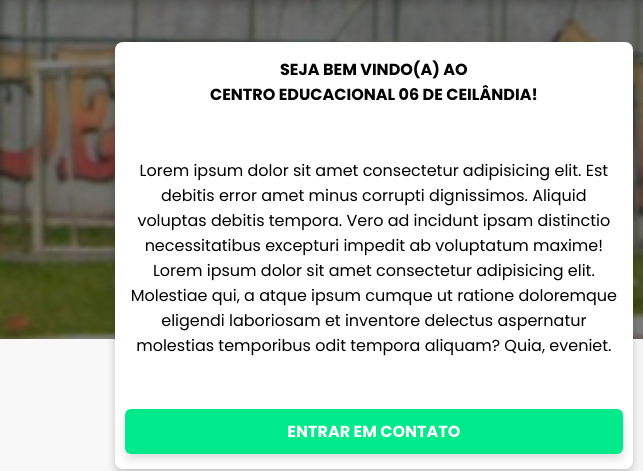
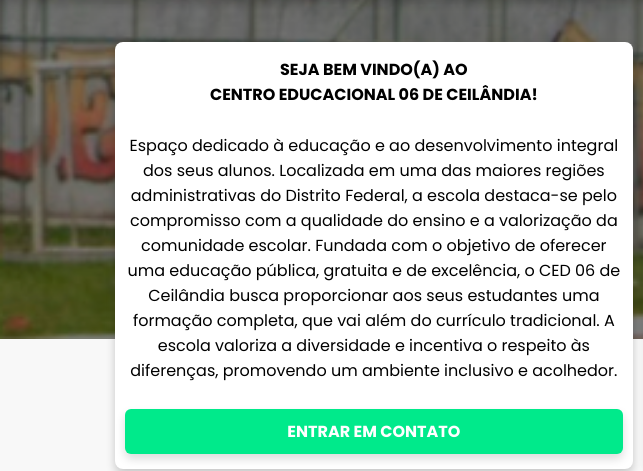
Before and after one commit to eumatheusvieira/ced06, a plain HTML site: page index.html in a window 1280 px wide. Shown: the part 94-565 px from the top of the page, 0-643 px from the left. Drawn offline with Linux system fonts and the light colour scheme.

Commit message:
ADICIONANDO TEXTOS E INFORMAÇÕES EXTRAS

```diff
--- a/index.html
+++ b/index.html
@@ -36,13 +36,7 @@
             CENTRO EDUCACIONAL 06 DE CEILÂNDIA!
           </h1>
           <p class="text">
-            Lorem ipsum dolor sit amet consectetur adipisicing elit. Est debitis
-            error amet minus corrupti dignissimos. Aliquid voluptas debitis
-            tempora. Vero ad incidunt ipsam distinctio necessitatibus excepturi
-            impedit ab voluptatum maxime! Lorem ipsum dolor sit amet consectetur
-            adipisicing elit. Molestiae qui, a atque ipsum cumque ut ratione
-            doloremque eligendi laboriosam et inventore delectus aspernatur
-            molestias temporibus odit tempora aliquam? Quia, eveniet.
+            Espaço dedicado à educação e ao desenvolvimento integral dos seus alunos. Localizada em uma das maiores regiões administrativas do Distrito Federal, a escola destaca-se pelo compromisso com a qualidade do ensino e a valorização da comunidade escolar. Fundada com o objetivo de oferecer uma educação pública, gratuita e de excelência, o CED 06 de Ceilândia busca proporcionar aos seus estudantes uma formação completa, que vai além do currículo tradicional. A escola valoriza a diversidade e incentiva o respeito às diferenças, promovendo um ambiente inclusivo e acolhedor.
           </p>
           <button class="btn" onClick="location.href='#email'">ENTRAR EM CONTATO</button>
         </div>
@@ -99,7 +93,7 @@
           <div class="sm-container">
             <div class="popup-box">
               <h1>ODISSEIA CULTURAL</h1>
-              <p class="text">Lorem ipsum dolor sit, amet consectetur adipisicing elit. Blanditiis, tempora minima. Cumque quae hic vero magni odio ab est fugit officia, labore laudantium! Excepturi optio ipsum aspernatur magnam iusto. Laudantium?</p>
+              <p class="text">A Odisseia Cultural do CED 06 é um evento anual que busca promover a integração e o conhecimento por meio de atividades culturais diversificadas. Com apresentações artísticas, exposições, debates e oficinas, a Odisseia Cultural proporciona aos alunos, professores e comunidade escolar um ambiente enriquecedor, que estimula a criatividade, o aprendizado e a valorização da cultura local e mundial. É um momento de celebração da arte, da educação e da diversidade, reafirmando o compromisso do CED 06 com uma formação integral e humanizada.</p>
               <button class="close btn btnclose saibamenos">FECHAR</button>
             </div>
           </div>
@@ -111,7 +105,7 @@
           <div class="sm-container2">
             <div class="popup-box">
               <h1>INTERCLASSE</h1>
-              <p class="text">Lorem ipsum dolor sit, amet consectetur adipisicing elit. Blanditiis, tempora minima. Cumque quae hic vero magni odio ab est fugit officia, labore laudantium! Excepturi optio ipsum aspernatur magnam iusto. Laudantium?</p>
+              <p class="text">O Interclasse do CED 06 é uma competição esportiva que envolve toda a comunidade escolar em momentos de integração, diversão e espírito esportivo. Com jogos de futebol, vôlei, basquete e outras modalidades, o Interclasse promove valores como trabalho em equipe, respeito e superação. Além disso, é uma oportunidade para os alunos mostrarem seus talentos esportivos e fortalecerem os laços de amizade e companheirismo.</p>
               <button class="close btn btnclose saibamenos2">FECHAR</button>
             </div>
           </div>
```
